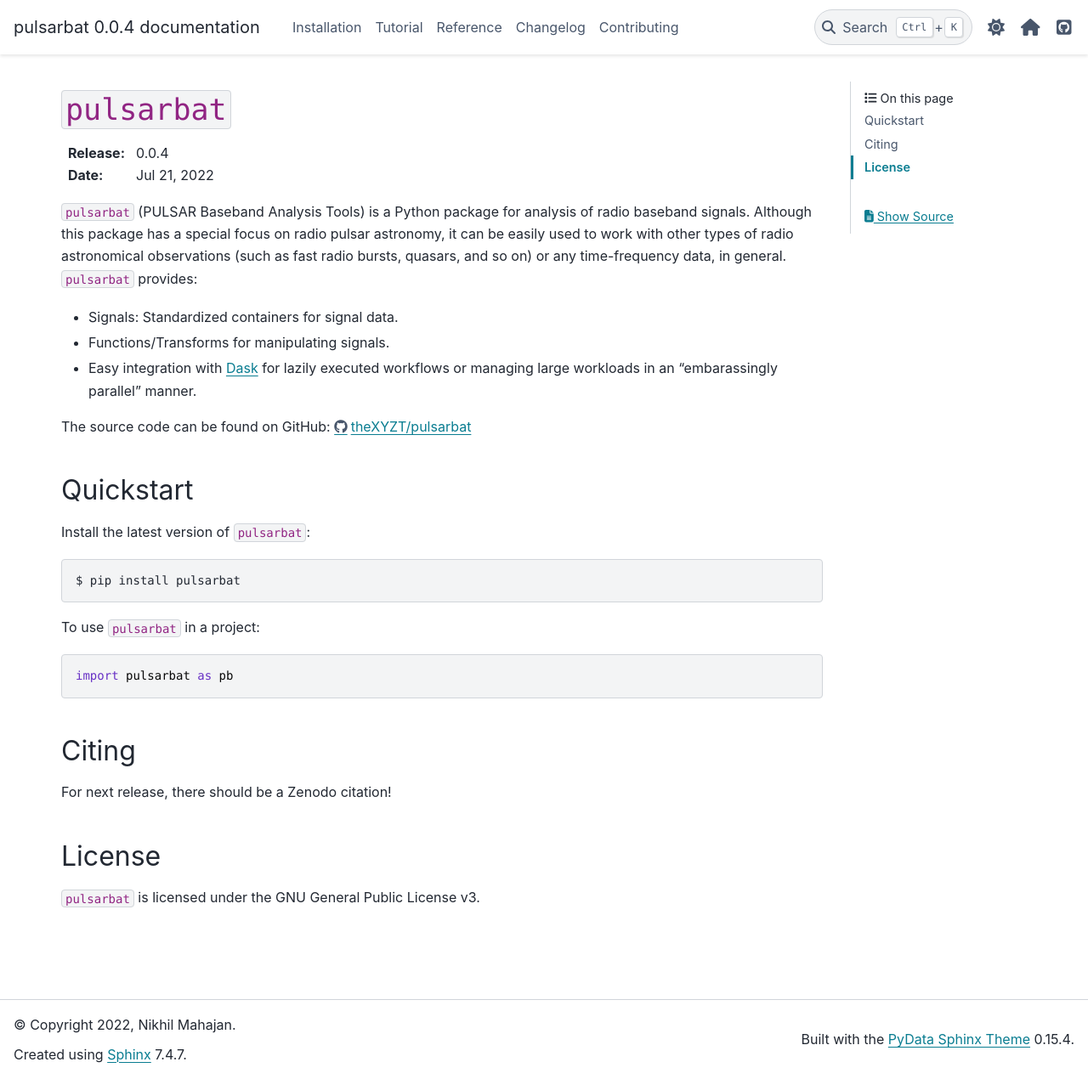
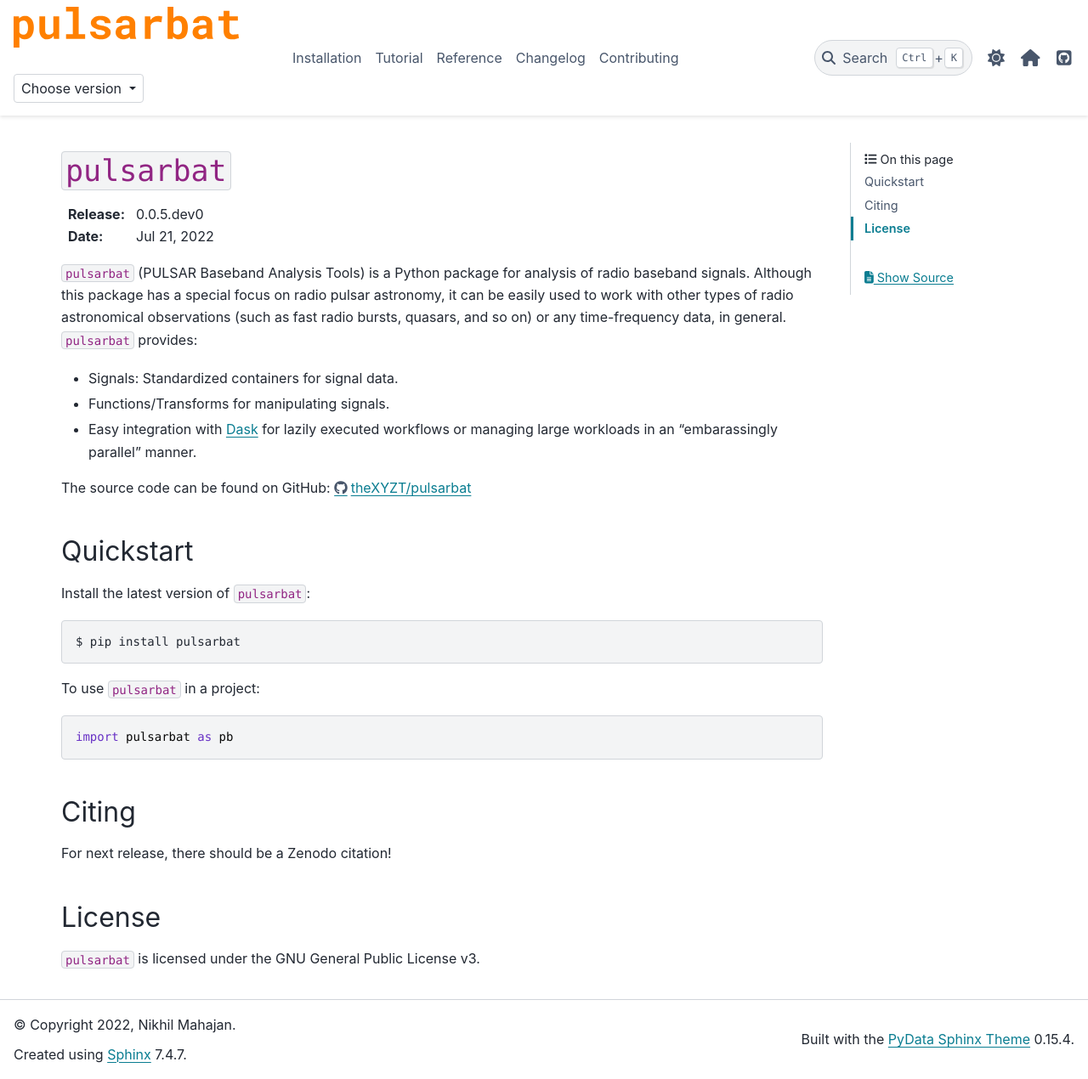
Before and after one commit to theXYZT/pulsarbat, a Sphinx documentation site: the page built from docs/index.rst, in a window 1280 px wide and 1270 px high. Shown: the whole window at 85% size. Built offline with Sphinx 7.4.7 and the PyData theme 0.15.4, drawn with Linux system fonts in a browser that asks for light colours.

Commit message:
Testing version switcher

```diff
--- a/docs/_static/custom.css
+++ b/docs/_static/custom.css
@@ -1,3 +1,9 @@
+
 .bd-search input:active, .bd-search input:focus {
     color: var(--pst-color-text-muted);
 }
+/*
+div.injected {
+    display: none;
+}
+*/
--- /dev/null
+++ b/docs/_static/switcher.json
@@ -0,0 +1,17 @@
+[
+    {
+        "name": "dev",
+        "version": "dev",
+        "url": "https://pulsarbat.readthedocs.io/en/dev/"
+    },
+    {
+        "name": "latest",
+        "version": "latest",
+        "url": "https://pulsarbat.readthedocs.io/en/latest/"
+    },
+    {
+        "name": "stable",
+        "version": "stable",
+        "url": "https://pulsarbat.readthedocs.io/en/stable/"
+    },
+]
--- a/docs/conf.py
+++ b/docs/conf.py
@@ -1,11 +1,14 @@
+import os
 import pulsarbat
 
 project = "pulsarbat"
 copyright = "2022, Nikhil Mahajan"
 author = "Nikhil Mahajan"
+release = pulsarbat.__version__
 
-# The full version, including alpha/beta/rc tags
-release = pulsarbat.__version__
+version_match = os.environ.get("READTHEDOCS_VERSION")
+if not version_match or version_match.isdigit():
+    version_match = "dev"
 
 
 # -- Extensions --------------------------------------------------------------
@@ -73,8 +76,13 @@
             "type": "fontawesome",
         },
     ],
+    "navbar_start": ["navbar-logo", "version-switcher"],
     "navbar_end": ["theme-switcher", "navbar-icon-links"],
-    "page_sidebar_items": ["search-field", "page-toc", "edit-this-page"],
+    "page_sidebar_items": ["search-field", "page-toc"],
+    "switcher": {
+        "json_url": "/_static/switcher.json",
+        "version_match": version_match,
+    }
 }
 
 html_sidebars = {
@@ -90,11 +98,6 @@
     "default_mode": "light",
 }
 
-# Add any paths that contain custom static files (such as style sheets) here,
-# relative to this directory. They are copied after the builtin static files,
-# so a file named "default.css" will overwrite the builtin "default.css".
-html_static_path = ["_static"]
-
-html_css_files = [
-    'custom.css',
-]
+html_logo = "_static/pulsarbat.svg"
+html_static_path = ["_static", ]
+html_css_files = ["custom.css", ]
--- a/pulsarbat/__init__.py
+++ b/pulsarbat/__init__.py
@@ -4,7 +4,7 @@
 
 __author__ = """Nikhil Mahajan"""
 __email__ = "mahajan@astro.utoronto.ca"
-__version__ = "0.0.4"
+__version__ = "0.0.5.dev0"
 
 from . import core
 from .core import *
```
Also changed, not shown: docs/_static/pulsarbat.svg (added).
